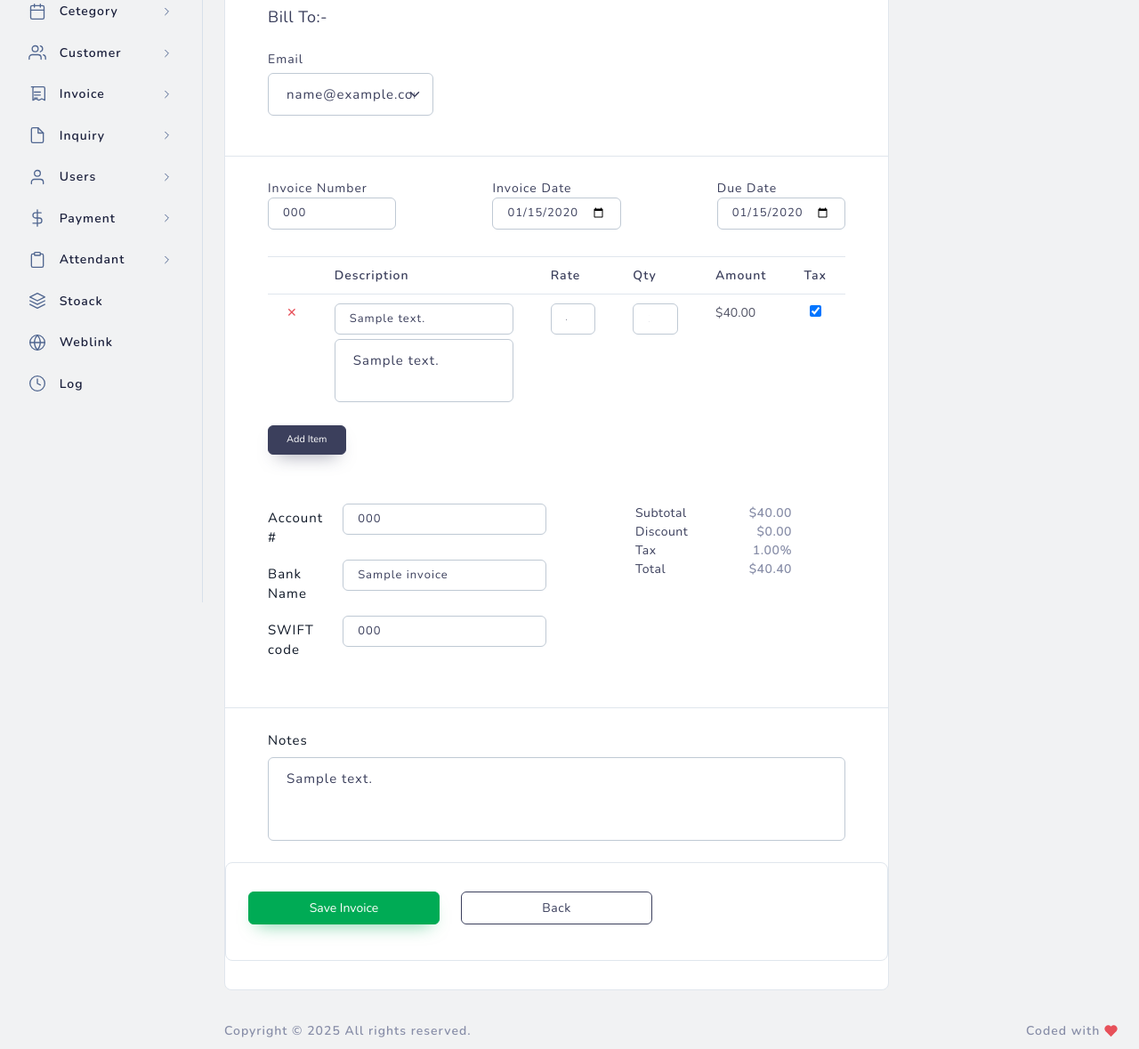
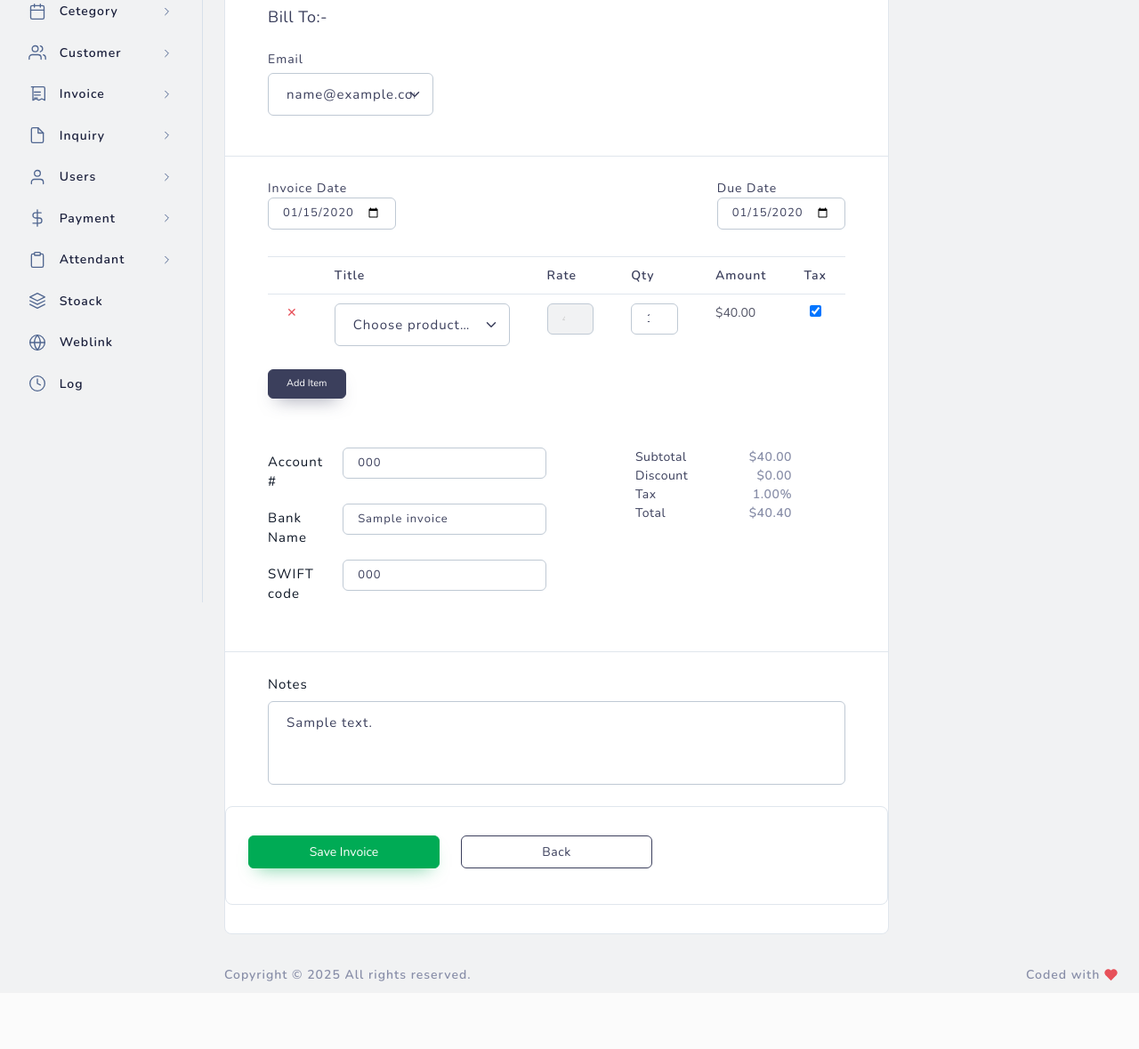
Before and after one commit to thedhruvish/TMS-php, a PHP site: page /tms-php/admin/invoice-add.php?u_id=1 in a window 1280 px wide. Shown: the part 230-1409 px from the top of the page at 89% size. After the commit the page ends 1333 px from the top, so only its background shows below. Run offline with PHP 8.4, Linux system fonts and the light colour scheme; the visitor is signed in with stand-in values (Sample User, id 1); data comes from the database, SQL or seed files in the repository; tables that the repository leaves empty hold one stand-in row (values such as "Sample post"); a stand-in replaces the project's code that opens the database connection; some libraries are stand-ins or nearby versions.

Commit message:
try somne

```diff
--- a/admin/invoice-add.php
+++ b/admin/invoice-add.php
@@ -7,13 +7,16 @@ $invoice = [];
 $items   = [];
 $edit_mode = false;
 $view_mode = false;
+
+/* ---------- fetch products for the drop-down ---------- */
+$productsRes = $DB->read("products", ['where' => ['show_publicly' => ['=' => 1]]]);
+
 $customersRes = $DB->read("customer");
 /* ---------- POST handler (insert / update) ---------- */
 if ($_SERVER['REQUEST_METHOD'] === 'POST') {
     $invoice_data = [
         'invoice_label'   => $_POST['invoice_label']   ?? '',
         'customer_id'     => $_POST['customer_id']     ?? '',
-        'invoice_number'  => $_POST['invoice_number']  ?? '',
         'invoice_date'    => $_POST['invoice_date']    ?? '',
         'due_date'        => $_POST['due_date']        ?: null,
         'account_number'  => $_POST['account_number']  ?: null,
@@ -149,11 +152,6 @@ if (isset($_GET['id'])) {
                                 <div class="invoice-detail-terms">
                                     <div class="row justify-content-between">
                                         <div class="col-md-3">
-                                            <label>Invoice Number</label>
-                                            <input type="text" name="invoice_number" class="form-control form-control-sm" placeholder="#0001"
-                                                value="<?= $invoice['invoice_number'] ?? '' ?>" <?= $view_mode ? 'readonly' : '' ?>>
-                                        </div>
-                                        <div class="col-md-3">
                                             <label>Invoice Date</label>
                                             <input type="date" name="invoice_date" class="form-control form-control-sm"
                                                 value="<?= $invoice['invoice_date'] ?? '' ?>" <?= $view_mode ? 'readonly' : '' ?>>
@@ -173,7 +171,7 @@ if (isset($_GET['id'])) {
                                             <thead>
                                                 <tr>
                                                     <th></th>
-                                                    <th>Description</th>
+                                                    <th>Title</th>
                                                     <th>Rate</th>
                                                     <th>Qty</th>
                                                     <th class="text-right">Amount</th>
@@ -191,13 +189,21 @@ if (isset($_GET['id'])) {
                                                             <?php endif; ?>
                                                         </td>
                                                         <td class="description">
-                                                            <input type="text" name="items[<?= $idx ?>][description]" class="form-control form-control-sm" placeholder="Item Description"
-                                                                value="<?= $it['description'] ?? '' ?>" <?= $view_mode ? 'readonly' : '' ?>>
-                                                            <textarea name="items[<?= $idx ?>][additional_details]" class="form-control" placeholder="Additional Details" <?= $view_mode ? 'readonly' : '' ?>><?= $it['additional_details'] ?? '' ?></textarea>
+                                                            <select name="items[<?= $idx ?>][product_id]" class="form-select" <?= $view_mode ? 'disabled' : '' ?>>
+                                                                <option value="">Choose product…</option>
+                                                                <?php
+                                                                mysqli_data_seek($productsRes, 0);   // rewind
+                                                                while ($p = mysqli_fetch_assoc($productsRes)): ?>
+                                                                    <option value="<?= $p['id'] ?>"
+                                                                        <?= isset($it['product_id']) && $it['product_id'] == $p['id'] ? 'selected' : '' ?>>
+                                                                        <?= htmlspecialchars($p['name']) ?>
+                                                                    </option>
+                                                                <?php endwhile; ?>
+                                                            </select>
                                                         </td>
                                                         <td class="rate">
                                                             <input type="number" step="0.01" name="items[<?= $idx ?>][rate]" class="form-control form-control-sm rate-input" placeholder="0.00"
-                                                                value="<?= $it['rate'] ?? '' ?>" <?= $view_mode ? 'readonly' : '' ?>>
+                                                                value="<?= $it['rate'] ?? '' ?>" <?= $view_mode ? 'readonly' : '' ?> disabled>
                                                         </td>
 
                                                         <td class="qty">
@@ -316,6 +322,29 @@ if (isset($_GET['id'])) {
         </div>
     </div>
 </div>
+<script>
+    /* map id → price (use sale_price if present, else regular_price) */
+    const productPriceMap = {
+        <?php
+        mysqli_data_seek($productsRes, 0);
+        while ($p = mysqli_fetch_assoc($productsRes)) {
+            $price = !empty($p['sale_price']) ? $p['sale_price'] : $p['regular_price'];
+            echo "{$p['id']}: " . (float)$price . ",\n";
+        }
+        ?>
+    }
+    /* auto-fill rate when product is picked */
+    document.addEventListener('change', e => {
+        if (!e.target.matches('select[name$="[product_id]"]')) return;
+        const row = e.target.closest('tr');
+        const price = productPriceMap[e.target.value] || 0;
+        const rateInput = row.querySelector('.rate-input');
+        if (rateInput) {
+            rateInput.value = price.toFixed(2);
+            rateInput.dispatchEvent(new Event('input')); // trigger recalc
+        }
+    });
+</script>
 
 <script>
     /* recalc amount = rate * qty  (live) */
@@ -412,11 +441,20 @@ if (isset($_GET['id'])) {
 
             tr.innerHTML = `
         <td><a href="javascript:void(0)" class="text-danger delete-item">✕</a></td>
-        <td>
-            <input type="text" name="items[${idx}][description]" class="form-control form-control-sm" placeholder="Item Description">
-            <textarea name="items[${idx}][additional_details]" class="form-control" placeholder="Additional Details"></textarea>
+        <td class="description">
+            <select name="items[<?= $idx ?>][product_id]" class="form-select" <?= $view_mode ? 'disabled' : '' ?>>
+                <option value="">Choose product…</option>
+                <?php
+                mysqli_data_seek($productsRes, 0);   // rewind
+                while ($p = mysqli_fetch_assoc($productsRes)): ?>
+                    <option value="<?= $p['id'] ?>"
+                        <?= isset($it['product_id']) && $it['product_id'] == $p['id'] ? 'selected' : '' ?>>
+                        <?= htmlspecialchars($p['name']) ?>
+                    </option>
+                <?php endwhile; ?>
+            </select>
         </td>
-        <td><input type="number" step="0.01" name="items[${idx}][rate]"  class="form-control form-control-sm rate-input"></td>
+        <td><input type="number" step="0.01" name="items[${idx}][rate]"   class="form-control form-control-sm rate-input" disabled></td>
         <td><input type="number" name="items[${idx}][quantity]" class="form-control form-control-sm qty-input"></td>
         <td class="text-right">
             $<span class="item-amount">0.00</span>
--- a/db_dump/tms-php-1.sql
+++ b/db_dump/tms-php-1.sql
@@ -135,7 +135,6 @@ CREATE TABLE  `invoices` (
   `id`              INT AUTO_INCREMENT PRIMARY KEY,
   `invoice_label`   VARCHAR(255) DEFAULT 'Invoice',
   `customer_id`     varchar(100) DEFAULT NULL,
-  `invoice_number`  VARCHAR(50)  NOT NULL,
   `invoice_date`    DATE         DEFAULT NULL,
   `due_date`        DATE         DEFAULT NULL,
   `account_number`  VARCHAR(50)  DEFAULT NULL,
```
Lines whose indentation alone changed are shown as unchanged.
